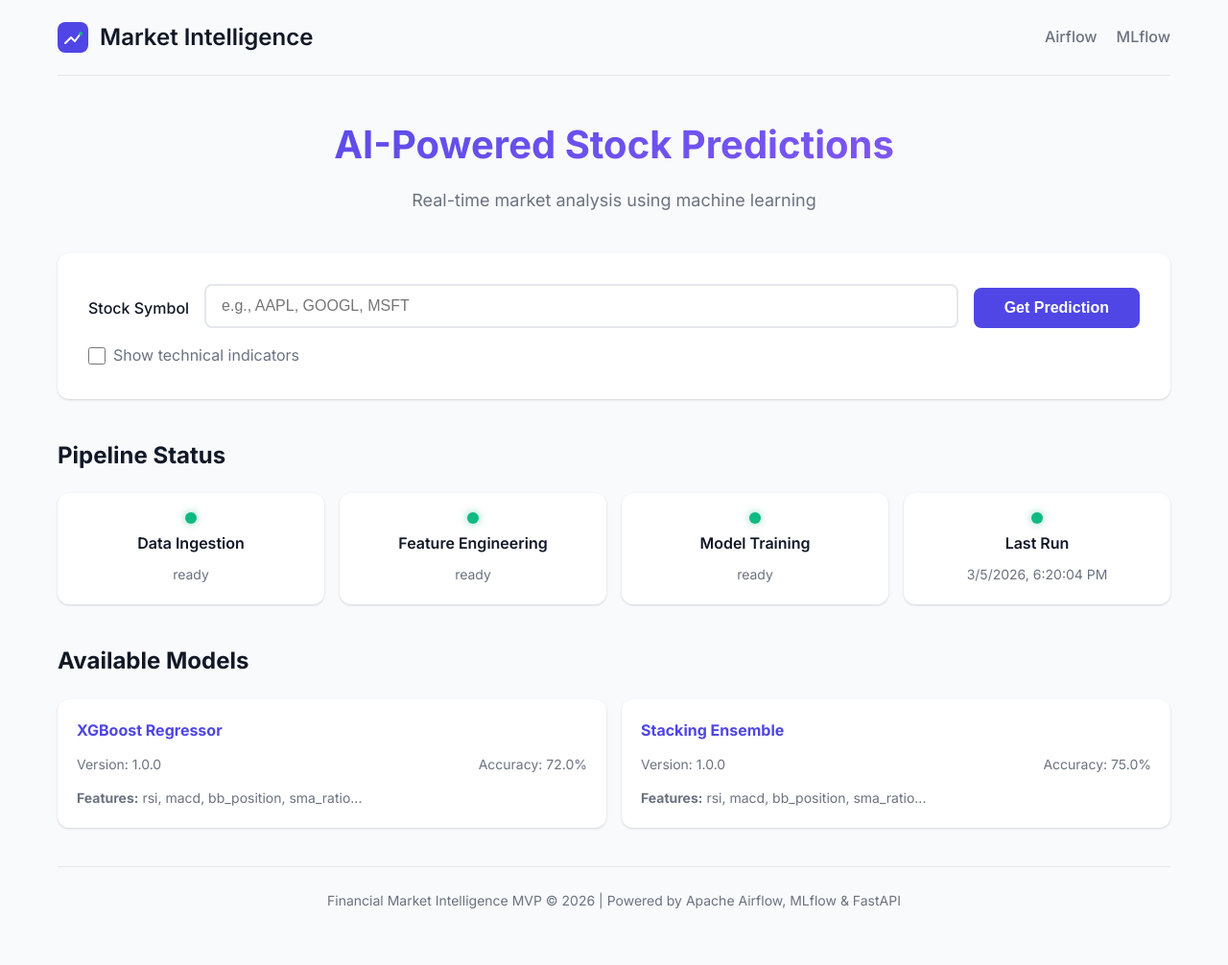
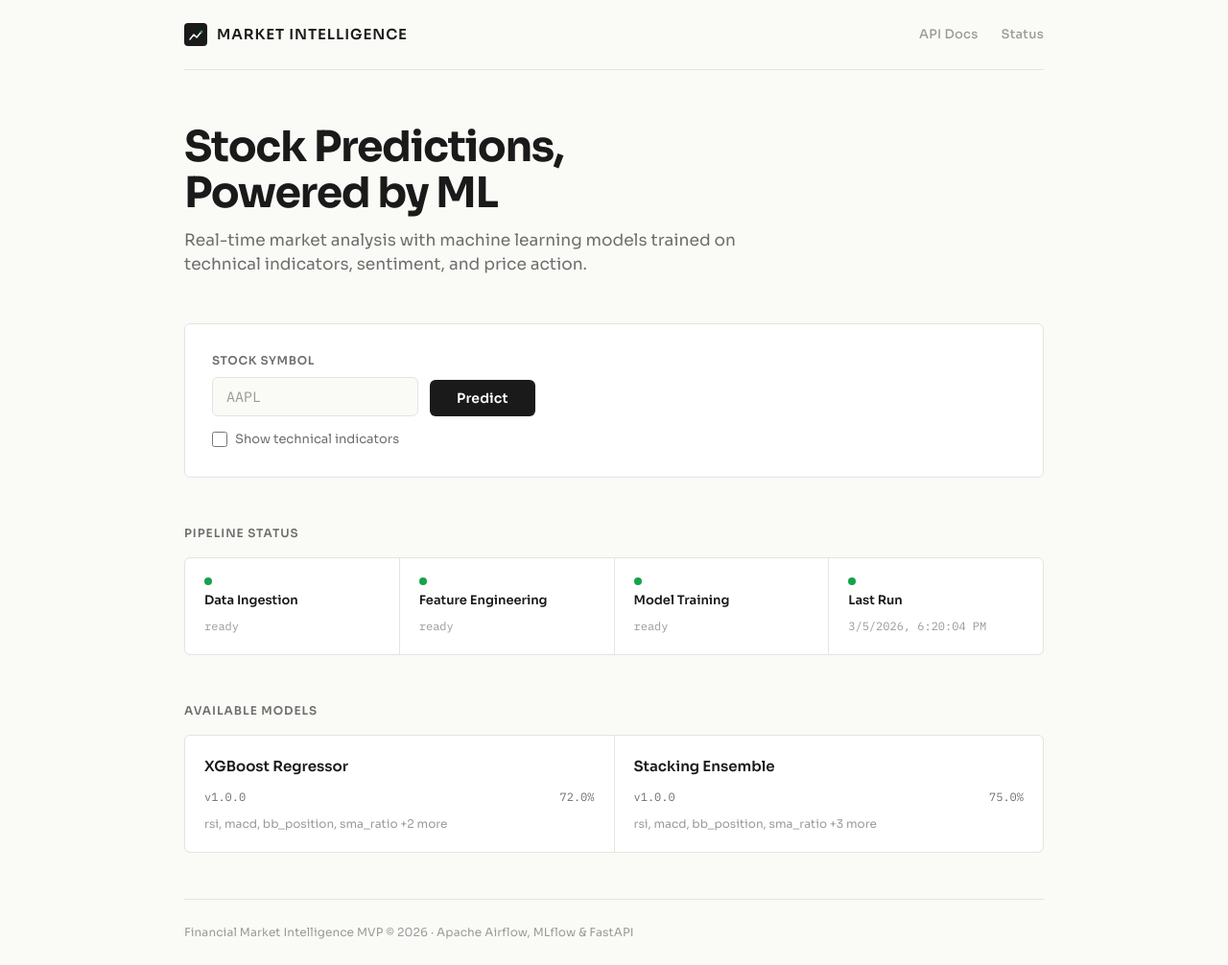
Before and after one commit to cdobratz/market-intelligence-mvp, a FastAPI app: page / in a window 1280 px wide. Shown: the whole page at 96% size. Before the commit the page ends 948 px from the top, so only its background shows below. Run offline with FastAPI, Linux system fonts and the light colour scheme.

Commit message:
redesigned landing page

```diff
--- a/src/api/static/style.css
+++ b/src/api/static/style.css
@@ -1,18 +1,26 @@
-/* Financial Market Intelligence Dashboard Styles */
+/* Financial Market Intelligence — Minimalist Design System */
+
+@import url('https://fonts.googleapis.com/css2?family=Sora:wght@300;400;500;600;700&family=IBM+Plex+Mono:wght@400;500;600&display=swap');
 
 :root {
-    --primary-color: #4F46E5;
-    --primary-hover: #4338CA;
-    --success-color: #10B981;
-    --danger-color: #EF4444;
-    --warning-color: #F59E0B;
-    --bg-color: #F9FAFB;
-    --card-bg: #FFFFFF;
-    --text-primary: #111827;
-    --text-secondary: #6B7280;
-    --border-color: #E5E7EB;
-    --shadow: 0 1px 3px 0 rgba(0, 0, 0, 0.1), 0 1px 2px 0 rgba(0, 0, 0, 0.06);
-    --shadow-lg: 0 10px 15px -3px rgba(0, 0, 0, 0.1), 0 4px 6px -2px rgba(0, 0, 0, 0.05);
+    --color-bg: #FAFAF7;
+    --color-surface: #FFFFFF;
+    --color-surface-alt: #F3F3F0;
+    --color-text: #1A1A1A;
+    --color-text-secondary: #6E6E6E;
+    --color-text-tertiary: #9A9A9A;
+    --color-accent: #1A1A1A;
+    --color-border: #E4E4E0;
+    --color-border-light: #EFEFEC;
+    --color-success: #16A34A;
+    --color-danger: #DC2626;
+    --color-warning: #CA8A04;
+    --font-display: 'Sora', sans-serif;
+    --font-mono: 'IBM Plex Mono', monospace;
+    --shadow-sm: 0 1px 2px rgba(0,0,0,0.04);
+    --shadow-md: 0 2px 8px rgba(0,0,0,0.06);
+    --radius: 6px;
+    --transition: 180ms ease;
 }
 
 * {
@@ -22,141 +30,159 @@
 }
 
 body {
-    font-family: 'Inter', -apple-system, BlinkMacSystemFont, 'Segoe UI', Roboto, sans-serif;
-    background-color: var(--bg-color);
-    color: var(--text-primary);
+    font-family: var(--font-display);
+    background-color: var(--color-bg);
+    color: var(--color-text);
     line-height: 1.6;
+    -webkit-font-smoothing: antialiased;
+    -moz-osx-font-smoothing: grayscale;
 }
 
 .container {
-    max-width: 1200px;
+    max-width: 960px;
     margin: 0 auto;
-    padding: 0 20px;
+    padding: 0 32px;
     min-height: 100vh;
     display: flex;
     flex-direction: column;
 }
 
-/* Header */
+/* ── Header ── */
 .header {
     display: flex;
     justify-content: space-between;
     align-items: center;
-    padding: 20px 0;
-    border-bottom: 1px solid var(--border-color);
-    margin-bottom: 40px;
+    padding: 24px 0;
+    border-bottom: 1px solid var(--color-border);
+    margin-bottom: 56px;
 }
 
 .logo {
     display: flex;
     align-items: center;
-    gap: 12px;
+    gap: 10px;
 }
 
 .logo h1 {
-    font-size: 1.5rem;
+    font-size: 0.9375rem;
     font-weight: 600;
-    color: var(--text-primary);
+    letter-spacing: -0.01em;
+    color: var(--color-text);
+    text-transform: uppercase;
+    letter-spacing: 0.06em;
 }
 
 .nav-links {
     display: flex;
-    gap: 20px;
+    gap: 24px;
 }
 
 .nav-links a {
-    color: var(--text-secondary);
+    color: var(--color-text-tertiary);
     text-decoration: none;
+    font-size: 0.8125rem;
     font-weight: 500;
-    transition: color 0.2s;
+    letter-spacing: 0.02em;
+    transition: color var(--transition);
 }
 
 .nav-links a:hover {
-    color: var(--primary-color);
+    color: var(--color-text);
 }
 
-/* Main Content */
-.main-content {
-    flex: 1;
-}
-
-/* Hero Section */
+/* ── Hero ── */
 .hero {
-    text-align: center;
-    margin-bottom: 40px;
+    text-align: left;
+    margin-bottom: 48px;
+    max-width: 600px;
 }
 
 .hero h2 {
-    font-size: 2.5rem;
+    font-size: 2.75rem;
     font-weight: 700;
+    line-height: 1.1;
+    letter-spacing: -0.03em;
+    color: var(--color-text);
     margin-bottom: 12px;
-    background: linear-gradient(135deg, var(--primary-color), #8B5CF6);
-    -webkit-background-clip: text;
-    -webkit-text-fill-color: transparent;
-    background-clip: text;
 }
 
 .hero p {
-    font-size: 1.125rem;
-    color: var(--text-secondary);
+    font-size: 1.0625rem;
+    color: var(--color-text-secondary);
+    font-weight: 400;
+    line-height: 1.5;
 }
 
-/* Prediction Form */
+/* ── Prediction Form ── */
 .prediction-form {
-    background: var(--card-bg);
-    padding: 32px;
-    border-radius: 12px;
-    box-shadow: var(--shadow);
-    margin-bottom: 40px;
+    background: var(--color-surface);
+    padding: 28px;
+    border-radius: var(--radius);
+    border: 1px solid var(--color-border);
+    margin-bottom: 48px;
 }
 
 .input-group {
     display: flex;
-    gap: 16px;
+    gap: 12px;
     align-items: flex-end;
     flex-wrap: wrap;
 }
 
 .input-group label {
     display: block;
-    font-weight: 500;
+    font-size: 0.75rem;
+    font-weight: 600;
+    text-transform: uppercase;
+    letter-spacing: 0.06em;
+    color: var(--color-text-secondary);
     margin-bottom: 8px;
-    color: var(--text-primary);
 }
 
 .input-group input[type="text"] {
     flex: 1;
     min-width: 200px;
-    padding: 12px 16px;
-    border: 2px solid var(--border-color);
-    border-radius: 8px;
-    font-size: 1rem;
-    transition: border-color 0.2s;
+    padding: 10px 14px;
+    border: 1px solid var(--color-border);
+    border-radius: var(--radius);
+    font-family: var(--font-mono);
+    font-size: 0.9375rem;
+    font-weight: 500;
+    color: var(--color-text);
+    background: var(--color-bg);
+    transition: border-color var(--transition);
+}
+
+.input-group input[type="text"]::placeholder {
+    color: var(--color-text-tertiary);
+    font-weight: 400;
 }
 
 .input-group input[type="text"]:focus {
     outline: none;
-    border-color: var(--primary-color);
+    border-color: var(--color-text);
 }
 
 #predict-btn {
-    padding: 12px 32px;
-    background: var(--primary-color);
-    color: white;
+    padding: 10px 28px;
+    background: var(--color-accent);
+    color: #FFFFFF;
     border: none;
-    border-radius: 8px;
-    font-size: 1rem;
+    border-radius: var(--radius);
+    font-family: var(--font-display);
+    font-size: 0.875rem;
     font-weight: 600;
+    letter-spacing: 0.01em;
     cursor: pointer;
-    transition: background-color 0.2s;
+    transition: opacity var(--transition);
 }
 
 #predict-btn:hover:not(:disabled) {
-    background: var(--primary-hover);
+    opacity: 0.8;
 }
 
 #predict-btn:disabled {
-    opacity: 0.6;
+    opacity: 0.35;
     cursor: not-allowed;
 }
 
@@ -164,245 +190,306 @@ body {
     display: flex;
     align-items: center;
     gap: 8px;
-    margin-top: 16px;
+    margin-top: 14px;
 }
 
 .checkbox-group input[type="checkbox"] {
-    width: 18px;
-    height: 18px;
+    width: 16px;
+    height: 16px;
+    accent-color: var(--color-accent);
     cursor: pointer;
 }
 
 .checkbox-group label {
-    color: var(--text-secondary);
+    color: var(--color-text-secondary);
+    font-size: 0.8125rem;
     cursor: pointer;
 }
 
-/* Results Section */
+/* ── Results ── */
 .results {
-    margin-bottom: 40px;
+    margin-bottom: 48px;
+    animation: fadeIn 400ms ease;
+}
+
+@keyframes fadeIn {
+    from { opacity: 0; transform: translateY(8px); }
+    to { opacity: 1; transform: translateY(0); }
 }
 
 .result-card {
-    background: var(--card-bg);
-    border-radius: 12px;
-    box-shadow: var(--shadow-lg);
+    background: var(--color-surface);
+    border-radius: var(--radius);
+    border: 1px solid var(--color-border);
     overflow: hidden;
 }
 
 .result-header {
-    background: linear-gradient(135deg, var(--primary-color), #8B5CF6);
-    padding: 24px;
+    background: var(--color-text);
+    padding: 20px 24px;
     display: flex;
     justify-content: space-between;
     align-items: center;
 }
 
 .symbol-badge {
-    font-size: 1.5rem;
-    font-weight: 700;
-    color: white;
+    font-family: var(--font-mono);
+    font-size: 1.25rem;
+    font-weight: 600;
+    color: #FFFFFF;
+    letter-spacing: 0.04em;
 }
 
 .direction-badge {
-    padding: 6px 16px;
-    border-radius: 20px;
+    padding: 4px 14px;
+    border-radius: 3px;
     font-weight: 600;
-    font-size: 0.875rem;
+    font-size: 0.75rem;
+    text-transform: uppercase;
+    letter-spacing: 0.06em;
 }
 
-.direction-badge.bullish {
-    background: rgba(16, 185, 129, 0.2);
-    color: #10B981;
+.direction-badge.bullish,
+.direction-badge.Bullish {
+    background: rgba(22, 163, 74, 0.15);
+    color: var(--color-success);
 }
 
-.direction-badge.bearish {
-    background: rgba(239, 68, 68, 0.2);
-    color: #EF4444;
+.direction-badge.bearish,
+.direction-badge.Bearish {
+    background: rgba(220, 38, 38, 0.15);
+    color: var(--color-danger);
 }
 
 .result-body {
     display: grid;
-    grid-template-columns: repeat(auto-fit, minmax(150px, 1fr));
-    gap: 24px;
-    padding: 24px;
+    grid-template-columns: repeat(4, 1fr);
+    gap: 0;
 }
 
 .metric {
-    text-align: center;
+    padding: 24px;
+    text-align: left;
+    border-right: 1px solid var(--color-border-light);
+}
+
+.metric:last-child {
+    border-right: none;
 }
 
 .metric-label {
     display: block;
-    font-size: 0.875rem;
-    color: var(--text-secondary);
-    margin-bottom: 4px;
+    font-size: 0.6875rem;
+    font-weight: 600;
+    text-transform: uppercase;
+    letter-spacing: 0.08em;
+    color: var(--color-text-tertiary);
+    margin-bottom: 6px;
 }
 
 .metric-value {
-    font-size: 1.5rem;
-    font-weight: 700;
-    color: var(--text-primary);
+    font-family: var(--font-mono);
+    font-size: 1.375rem;
+    font-weight: 600;
+    color: var(--color-text);
 }
 
 .features-section {
     padding: 24px;
-    border-top: 1px solid var(--border-color);
-    background: #F9FAFB;
+    border-top: 1px solid var(--color-border);
+    background: var(--color-surface-alt);
 }
 
 .features-section h4 {
     margin-bottom: 16px;
-    color: var(--text-primary);
+    font-size: 0.75rem;
+    font-weight: 600;
+    text-transform: uppercase;
+    letter-spacing: 0.06em;
+    color: var(--color-text-secondary);
 }
 
 .features-grid {
     display: grid;
-    grid-template-columns: repeat(auto-fit, minmax(120px, 1fr));
-    gap: 12px;
+    grid-template-columns: repeat(auto-fit, minmax(110px, 1fr));
+    gap: 8px;
 }
 
 .feature-item {
-    background: white;
-    padding: 12px;
-    border-radius: 8px;
+    background: var(--color-surface);
+    padding: 10px 12px;
+    border-radius: 4px;
+    border: 1px solid var(--color-border-light);
     display: flex;
     flex-direction: column;
-    gap: 4px;
+    gap: 2px;
 }
 
 .feature-name {
-    font-size: 0.75rem;
-    color: var(--text-secondary);
+    font-size: 0.625rem;
+    font-weight: 600;
+    color: var(--color-text-tertiary);
     text-transform: uppercase;
+    letter-spacing: 0.06em;
 }
 
 .feature-value {
-    font-weight: 600;
-    color: var(--primary-color);
+    font-family: var(--font-mono);
+    font-weight: 500;
+    font-size: 0.875rem;
+    color: var(--color-text);
 }
 
-/* Status Section */
+/* ── Status Section ── */
 .status-section {
-    margin-bottom: 40px;
+    margin-bottom: 48px;
 }
 
 .status-section h3 {
-    font-size: 1.5rem;
-    margin-bottom: 20px;
-    color: var(--text-primary);
+    font-size: 0.75rem;
+    font-weight: 600;
+    text-transform: uppercase;
+    letter-spacing: 0.08em;
+    color: var(--color-text-secondary);
+    margin-bottom: 16px;
 }
 
 .status-grid {
     display: grid;
-    grid-template-columns: repeat(auto-fit, minmax(200px, 1fr));
-    gap: 16px;
+    grid-template-columns: repeat(4, 1fr);
+    gap: 1px;
+    background: var(--color-border);
+    border: 1px solid var(--color-border);
+    border-radius: var(--radius);
+    overflow: hidden;
 }
 
 .status-card {
-    background: var(--card-bg);
+    background: var(--color-surface);
     padding: 20px;
-    border-radius: 12px;
-    box-shadow: var(--shadow);
     display: flex;
     flex-direction: column;
-    align-items: center;
-    gap: 8px;
+    gap: 6px;
 }
 
 .status-indicator {
-    width: 12px;
-    height: 12px;
+    width: 8px;
+    height: 8px;
     border-radius: 50%;
-    background: var(--text-secondary);
+    background: var(--color-text-tertiary);
 }
 
 .status-indicator.ready {
-    background: var(--success-color);
-    box-shadow: 0 0 8px rgba(16, 185, 129, 0.5);
+    background: var(--color-success);
 }
 
 .status-indicator.running {
-    background: var(--warning-color);
+    background: var(--color-warning);
     animation: pulse 1.5s infinite;
 }
 
 .status-indicator.error {
-    background: var(--danger-color);
+    background: var(--color-danger);
 }
 
 @keyframes pulse {
     0%, 100% { opacity: 1; }
-    50% { opacity: 0.5; }
+    50% { opacity: 0.4; }
 }
 
 .status-label {
+    font-size: 0.8125rem;
     font-weight: 600;
-    color: var(--text-primary);
+    color: var(--color-text);
 }
 
 .status-value {
-    font-size: 0.875rem;
-    color: var(--text-secondary);
+    font-family: var(--font-mono);
+    font-size: 0.75rem;
+    color: var(--color-text-tertiary);
 }
 
-/* Models Section */
+/* ── Models Section ── */
+.models-section {
+    margin-bottom: 48px;
+}
+
 .models-section h3 {
-    font-size: 1.5rem;
-    margin-bottom: 20px;
-    color: var(--text-primary);
+    font-size: 0.75rem;
+    font-weight: 600;
+    text-transform: uppercase;
+    letter-spacing: 0.08em;
+    color: var(--color-text-secondary);
+    margin-bottom: 16px;
 }
 
 .models-grid {
     display: grid;
-    grid-template-columns: repeat(auto-fit, minmax(280px, 1fr));
-    gap: 16px;
+    grid-template-columns: repeat(auto-fit, minmax(260px, 1fr));
+    gap: 1px;
+    background: var(--color-border);
+    border: 1px solid var(--color-border);
+    border-radius: var(--radius);
+    overflow: hidden;
 }
 
 .model-card {
-    background: var(--card-bg);
+    background: var(--color-surface);
     padding: 20px;
-    border-radius: 12px;
-    box-shadow: var(--shadow);
 }
 
 .model-card h4 {
-    color: var(--primary-color);
-    margin-bottom: 12px;
+    font-size: 0.9375rem;
+    font-weight: 600;
+    color: var(--color-text);
+    margin-bottom: 10px;
 }
 
 .model-info {
     display: flex;
     justify-content: space-between;
-    font-size: 0.875rem;
-    color: var(--text-secondary);
-    margin-bottom: 12px;
+    font-family: var(--font-mono);
+    font-size: 0.75rem;
+    color: var(--color-text-secondary);
+    margin-bottom: 10px;
 }
 
 .model-features {
-    font-size: 0.875rem;
-    color: var(--text-secondary);
+    font-size: 0.75rem;
+    color: var(--color-text-tertiary);
+    line-height: 1.5;
 }
 
-/* Footer */
+/* ── Footer ── */
 .footer {
     padding: 24px 0;
-    text-align: center;
-    border-top: 1px solid var(--border-color);
-    margin-top: 40px;
-    color: var(--text-secondary);
-    font-size: 0.875rem;
+    text-align: left;
+    border-top: 1px solid var(--color-border);
+    margin-top: auto;
+    color: var(--color-text-tertiary);
+    font-size: 0.75rem;
+    letter-spacing: 0.01em;
 }
 
-/* Responsive */
+/* ── Responsive ── */
 @media (max-width: 768px) {
+    .container {
+        padding: 0 20px;
+    }
+
     .header {
         flex-direction: column;
-        gap: 16px;
+        gap: 12px;
+        align-items: flex-start;
+        margin-bottom: 40px;
+    }
+
+    .hero {
+        margin-bottom: 36px;
     }
 
     .hero h2 {
-        font-size: 1.75rem;
+        font-size: 2rem;
     }
 
     .input-group {
@@ -413,4 +500,30 @@ body {
     .result-body {
         grid-template-columns: repeat(2, 1fr);
     }
+
+    .metric {
+        border-bottom: 1px solid var(--color-border-light);
+    }
+
+    .metric:nth-child(2) {
+        border-right: none;
+    }
+
+    .status-grid {
+        grid-template-columns: repeat(2, 1fr);
+    }
 }
+
+@media (max-width: 480px) {
+    .result-body {
+        grid-template-columns: 1fr;
+    }
+
+    .metric {
+        border-right: none;
+    }
+
+    .status-grid {
+        grid-template-columns: 1fr;
+    }
+}
--- a/src/api/templates/index.html
+++ b/src/api/templates/index.html
@@ -5,36 +5,37 @@
     <meta name="viewport" content="width=device-width, initial-scale=1.0">
     <title>{{ title }}</title>
     <link rel="stylesheet" href="/static/style.css">
-    <link href="https://fonts.googleapis.com/css2?family=Inter:wght@300;400;500;600;700&display=swap" rel="stylesheet">
 </head>
 <body>
     <div class="container">
         <header class="header">
             <div class="logo">
-                <svg width="32" height="32" viewBox="0 0 32 32" fill="none" xmlns="http://www.w3.org/2000/svg">
-                    <rect width="32" height="32" rx="8" fill="#4F46E5"/>
-                    <path d="M8 22L14 16L18 20L24 12" stroke="white" stroke-width="2" stroke-linecap="round" stroke-linejoin="round"/>
-                    <circle cx="24" cy="12" r="2" fill="#10B981"/>
+                <svg width="24" height="24" viewBox="0 0 24 24" fill="none" xmlns="http://www.w3.org/2000/svg">
+                    <rect width="24" height="24" rx="4" fill="#1A1A1A"/>
+                    <path d="M6 17L10 12L13 15L18 9" stroke="#FAFAF7" stroke-width="1.5" stroke-linecap="round" stroke-linejoin="round"/>
+                    <circle cx="18" cy="9" r="1.5" fill="#16A34A"/>
                 </svg>
                 <h1>Market Intelligence</h1>
             </div>
             <nav class="nav-links">
-                <a href="http://localhost:8080" target="_blank">Airflow</a>
-                <a href="http://localhost:5000" target="_blank">MLflow</a>
+                <a href="/docs" target="_blank">API Docs</a>
+                <a href="/health" target="_blank">Status</a>
             </nav>
         </header>
 
         <main class="main-content">
             <section class="hero">
-                <h2>AI-Powered Stock Predictions</h2>
-                <p>Real-time market analysis using machine learning</p>
+                <h2>Stock Predictions,<br>Powered by ML</h2>
+                <p>Real-time market analysis with machine learning models trained on technical indicators, sentiment, and price action.</p>
             </section>
 
             <section class="prediction-form">
                 <div class="input-group">
-                    <label for="symbol">Stock Symbol</label>
-                    <input type="text" id="symbol" placeholder="e.g., AAPL, GOOGL, MSFT" maxlength="5">
-                    <button id="predict-btn">Get Prediction</button>
+                    <div>
+                        <label for="symbol">Stock Symbol</label>
+                        <input type="text" id="symbol" placeholder="AAPL" maxlength="5">
+                    </div>
+                    <button id="predict-btn">Predict</button>
                 </div>
                 <div class="checkbox-group">
                     <input type="checkbox" id="include-features">
@@ -94,32 +95,27 @@
                     <div class="status-card">
                         <div class="status-indicator ready"></div>
                         <span class="status-label">Last Run</span>
-                        <span class="status-value" id="status-lastrun">-</span>
+                        <span class="status-value" id="status-lastrun">&mdash;</span>
                     </div>
                 </div>
             </section>
 
             <section class="models-section">
                 <h3>Available Models</h3>
-                <div class="models-grid" id="models-grid">
-                    <!-- Models will be loaded here -->
-                </div>
+                <div class="models-grid" id="models-grid"></div>
             </section>
         </main>
 
         <footer class="footer">
-            <p>Financial Market Intelligence MVP &copy; 2026 | Powered by Apache Airflow, MLflow & FastAPI</p>
+            <p>Financial Market Intelligence MVP &copy; 2026 &middot; Apache Airflow, MLflow & FastAPI</p>
         </footer>
     </div>
 
     <script>
-        // Load pipeline status on page load
         document.addEventListener('DOMContentLoaded', async () => {
-            await loadPipelineStatus();
-            await loadModels();
+            await Promise.all([loadPipelineStatus(), loadModels()]);
         });
 
-        // Handle prediction form submission
         document.getElementById('predict-btn').addEventListener('click', async () => {
             const symbol = document.getElementById('symbol').value.trim().toUpperCase();
             if (!symbol) {
@@ -130,7 +126,7 @@
             const includeFeatures = document.getElementById('include-features').checked;
             const btn = document.getElementById('predict-btn');
             btn.disabled = true;
-            btn.textContent = 'Loading...';
+            btn.textContent = 'Loading\u2026';
 
             try {
                 const response = await fetch('/predict', {
@@ -153,11 +149,10 @@
                 alert('Error: ' + error.message);
             } finally {
                 btn.disabled = false;
-                btn.textContent = 'Get Prediction';
+                btn.textContent = 'Predict';
             }
         });
 
-        // Handle Enter key in input
         document.getElementById('symbol').addEventListener('keypress', (e) => {
             if (e.key === 'Enter') {
                 document.getElementById('predict-btn').click();
@@ -165,7 +160,8 @@
         });
 
         function displayPrediction(data, showFeatures) {
-            document.getElementById('results').style.display = 'block';
+            const results = document.getElementById('results');
+            results.style.display = 'block';
 
             document.getElementById('result-symbol').textContent = data.symbol;
 
@@ -178,7 +174,6 @@
             document.getElementById('result-confidence').textContent = (data.confidence * 100).toFixed(0) + '%';
             document.getElementById('result-prediction').textContent = (data.prediction * 100).toFixed(2) + '%';
 
-            // Show features if requested
             const featuresSection = document.getElementById('features-section');
             if (showFeatures && data.features) {
                 featuresSection.style.display = 'block';
@@ -196,8 +191,7 @@
                 featuresSection.style.display = 'none';
             }
 
-            // Scroll to results
-            document.getElementById('results').scrollIntoView({ behavior: 'smooth' });
+            results.scrollIntoView({ behavior: 'smooth' });
         }
 
         async function loadPipelineStatus() {
@@ -209,7 +203,7 @@
                 document.getElementById('status-features').textContent = data.feature_engineering;
                 document.getElementById('status-training').textContent = data.model_training;
                 document.getElementById('status-lastrun').textContent = data.last_run ?
-                    new Date(data.last_run).toLocaleString() : '-';
+                    new Date(data.last_run).toLocaleString() : '\u2014';
             } catch (error) {
                 console.error('Failed to load pipeline status:', error);
             }
@@ -225,11 +219,11 @@
                     <div class="model-card">
                         <h4>${model.name}</h4>
                         <div class="model-info">
-                            <span>Version: ${model.version}</span>
-                            <span>Accuracy: ${model.accuracy ? (model.accuracy * 100).toFixed(1) + '%' : 'N/A'}</span>
+                            <span>v${model.version}</span>
+                            <span>${model.accuracy ? (model.accuracy * 100).toFixed(1) + '%' : '\u2014'}</span>
                         </div>
                         <div class="model-features">
-                            <strong>Features:</strong> ${model.features.slice(0, 4).join(', ')}...
+                            ${model.features.slice(0, 4).join(', ')}${model.features.length > 4 ? ' +' + (model.features.length - 4) + ' more' : ''}
                         </div>
                     </div>
                 `).join('');
```
Also changed, not shown: CLAUDE.md (+41 -6 lines).
